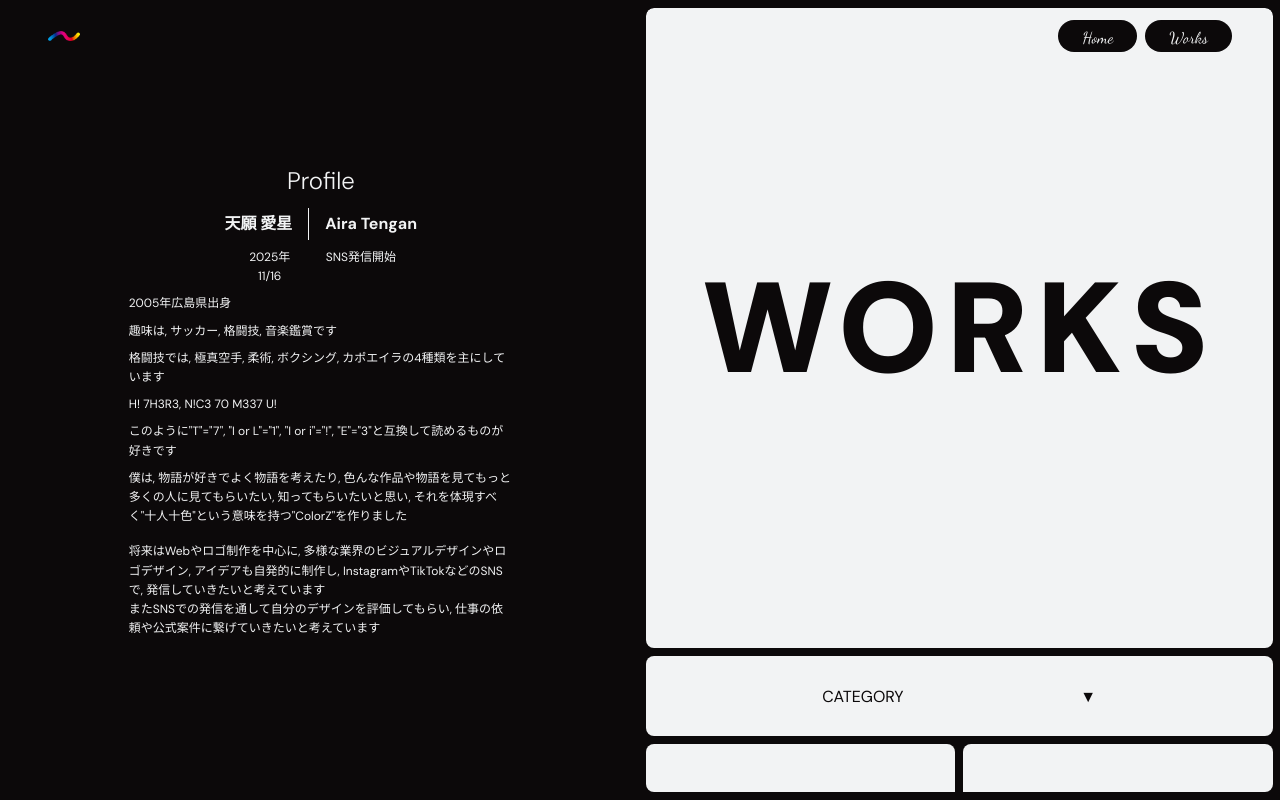
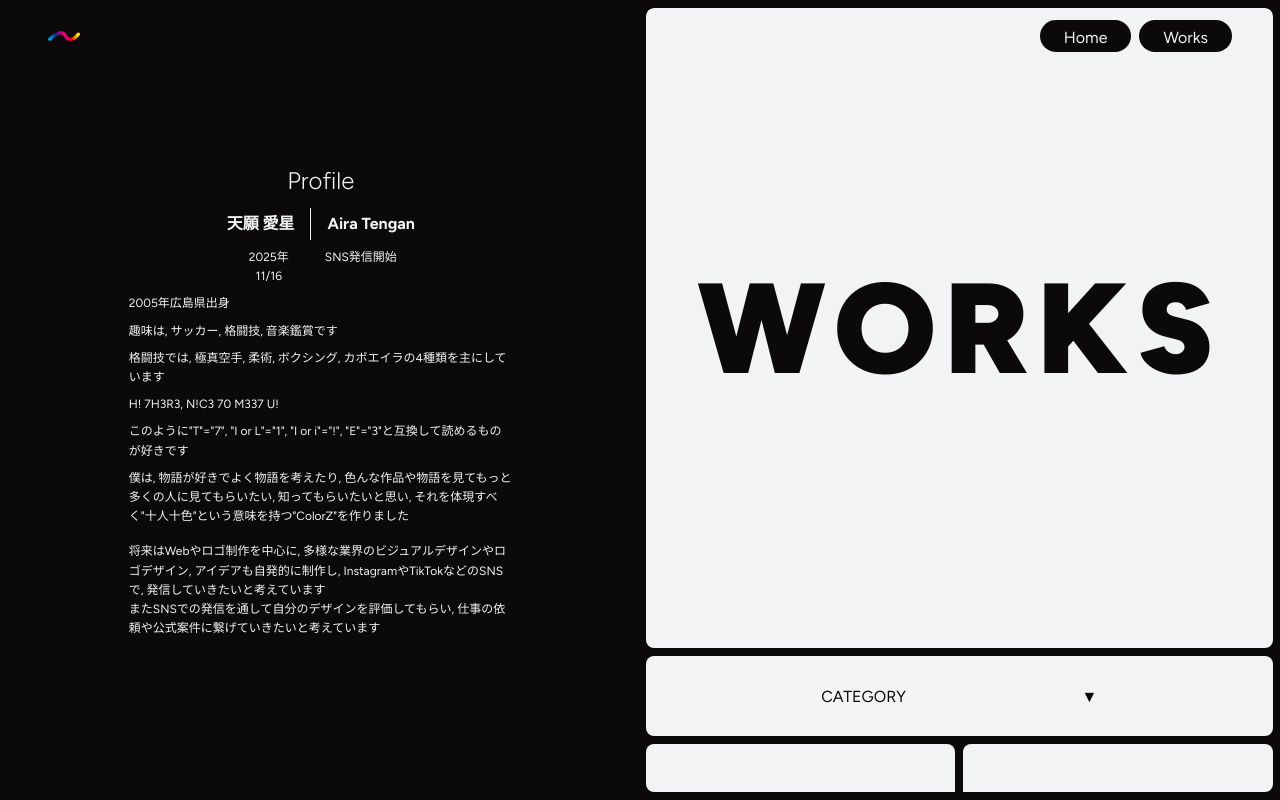
Before and after one commit to se0ng/portfolio-works, a plain HTML site: page index.html in a window 1280 px wide. Drawn offline with nearby package versions, Linux system fonts and the light colour scheme.

Commit message:
Update style.css

```diff
--- a/css/style.css
+++ b/css/style.css
@@ -1,8 +1,6 @@
 @charset "utf-8";
 
 /* Variable */
-@import url('https://fonts.googleapis.com/css2?family=Dancing+Script:wght@400..700&display=swap');
-@import url('https://fonts.googleapis.com/css2?family=DM+Sans:ital,opsz,wght@0,9..40,100..1000;1,9..40,100..1000&display=swap');
 @import url('https://fonts.googleapis.com/css2?family=Figtree:ital,wght@0,300..900;1,300..900&display=swap');
 
 
@@ -22,7 +20,7 @@ body {
 }
 
 body {
-    font-family: "DM Sans";
+    font-family: "Figtree";
     /* font-optical-sizing: auto; */
     font-weight: 400;
     font-style: normal;
@@ -161,7 +159,6 @@ a:hover {
     height: 100%;
     gap: 5vh;
     background-color: rgba(229, 229, 229, .9);
-    font-family: "Dancing Script";
     font-size: 1rem;
     transform: translateX(100%);
     transition: .1s ease;
@@ -370,7 +367,7 @@ a:hover {
 }
 
 .title {
-    font-family: "DM Sans";
+    font-family: "Figtree";
     font-size: 10vw;
     font-weight: 1000;
     letter-spacing: .5rem;
```
